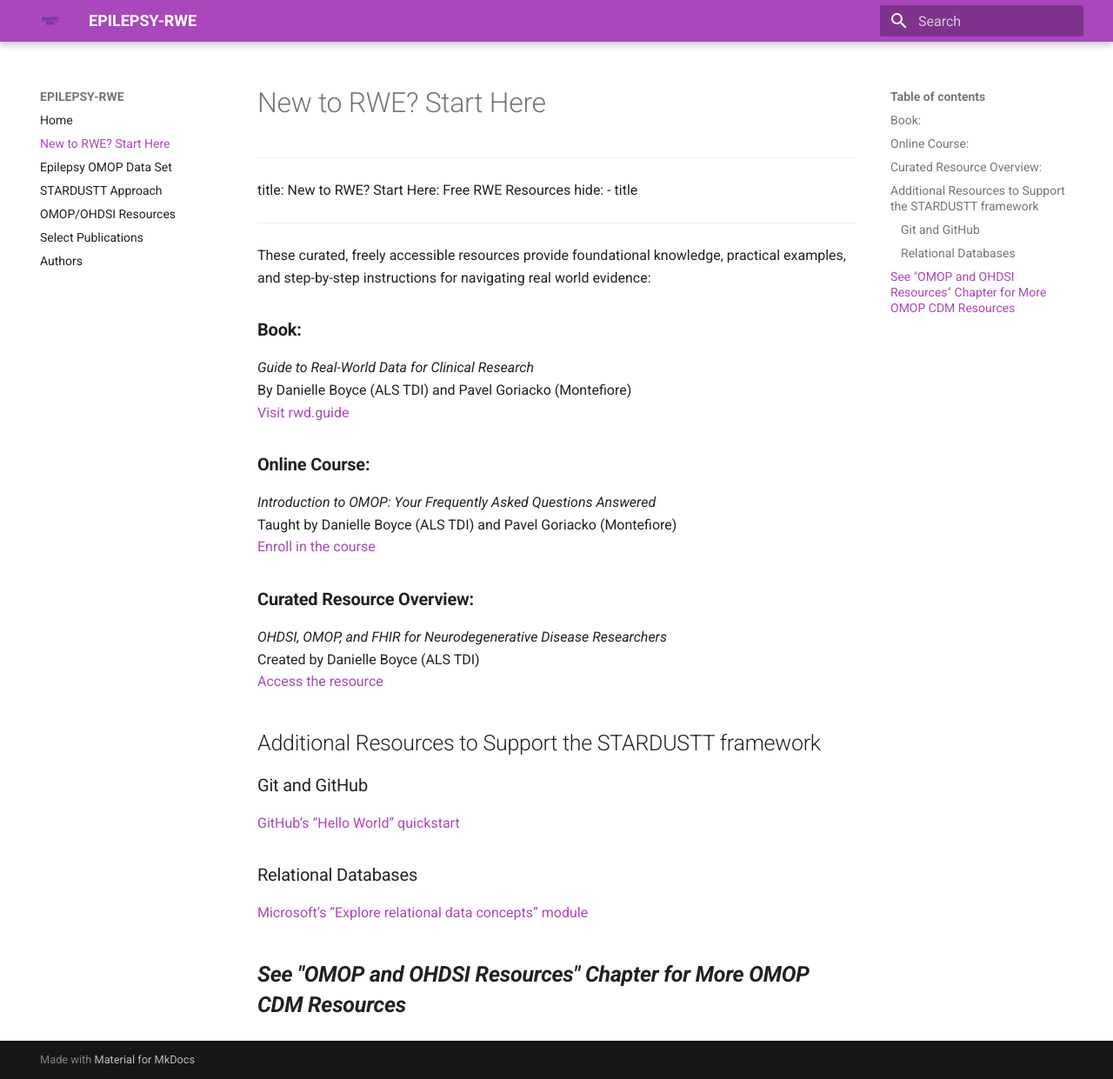
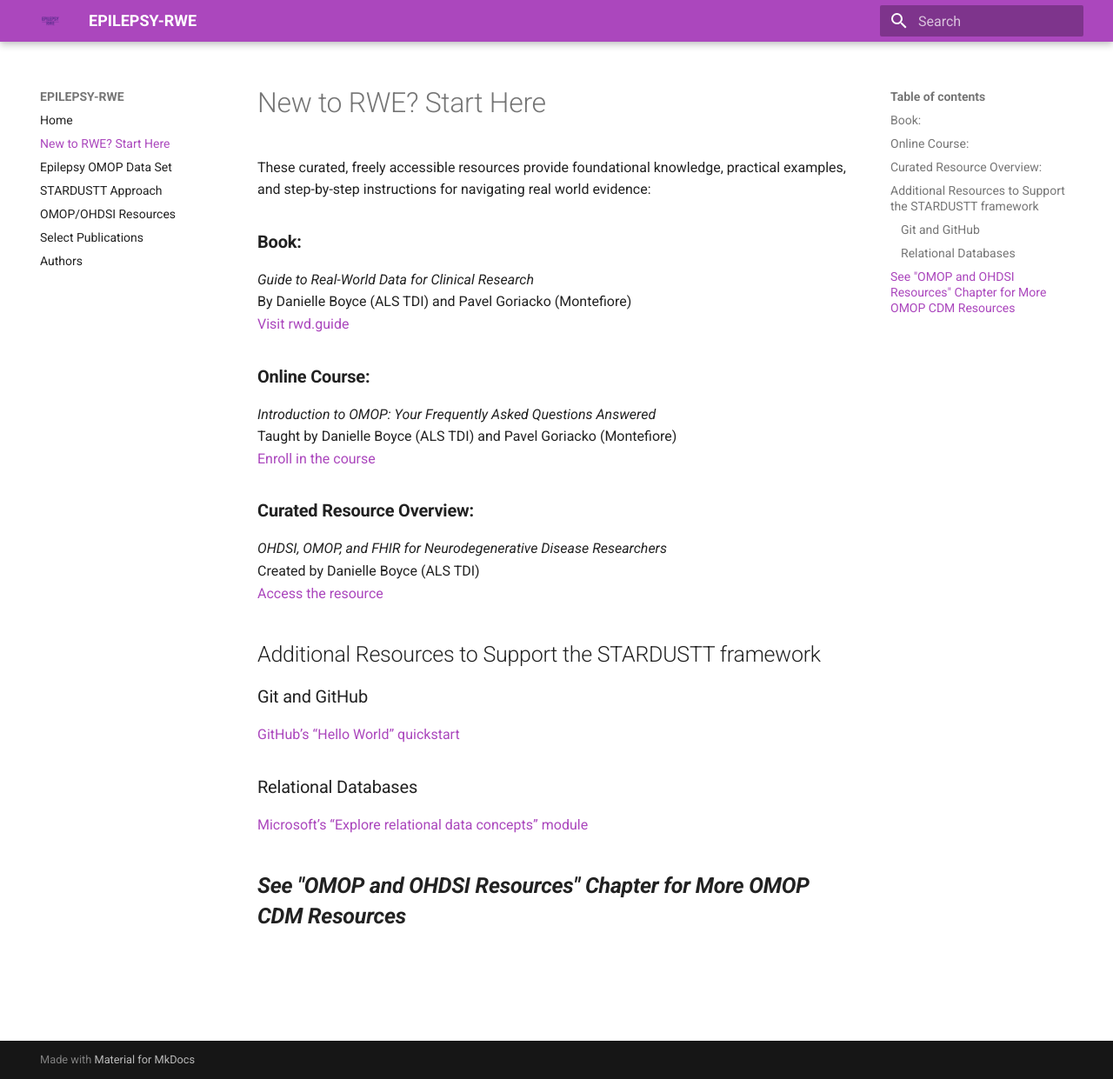
Before and after one commit to BoyceLab/EPILEPSY-RWE, an MkDocs documentation site: the page built from docs/free-rwe-resources.md, in a window 1280 px wide and 1241 px high. Shown: the whole window at 87% size. Built offline with MkDocs 1.6.1 and Material for MkDocs 9.7.7, drawn with Linux system fonts in a browser that asks for light colours.

Commit message:
Update free-rwe-resources.md

```diff
--- a/docs/free-rwe-resources.md
+++ b/docs/free-rwe-resources.md
@@ -1,5 +1,5 @@
 ---
-title: New to RWE? Start Here: Free RWE Resources
+title: New to RWE Start Here
 hide:
   - title
 ---
```
